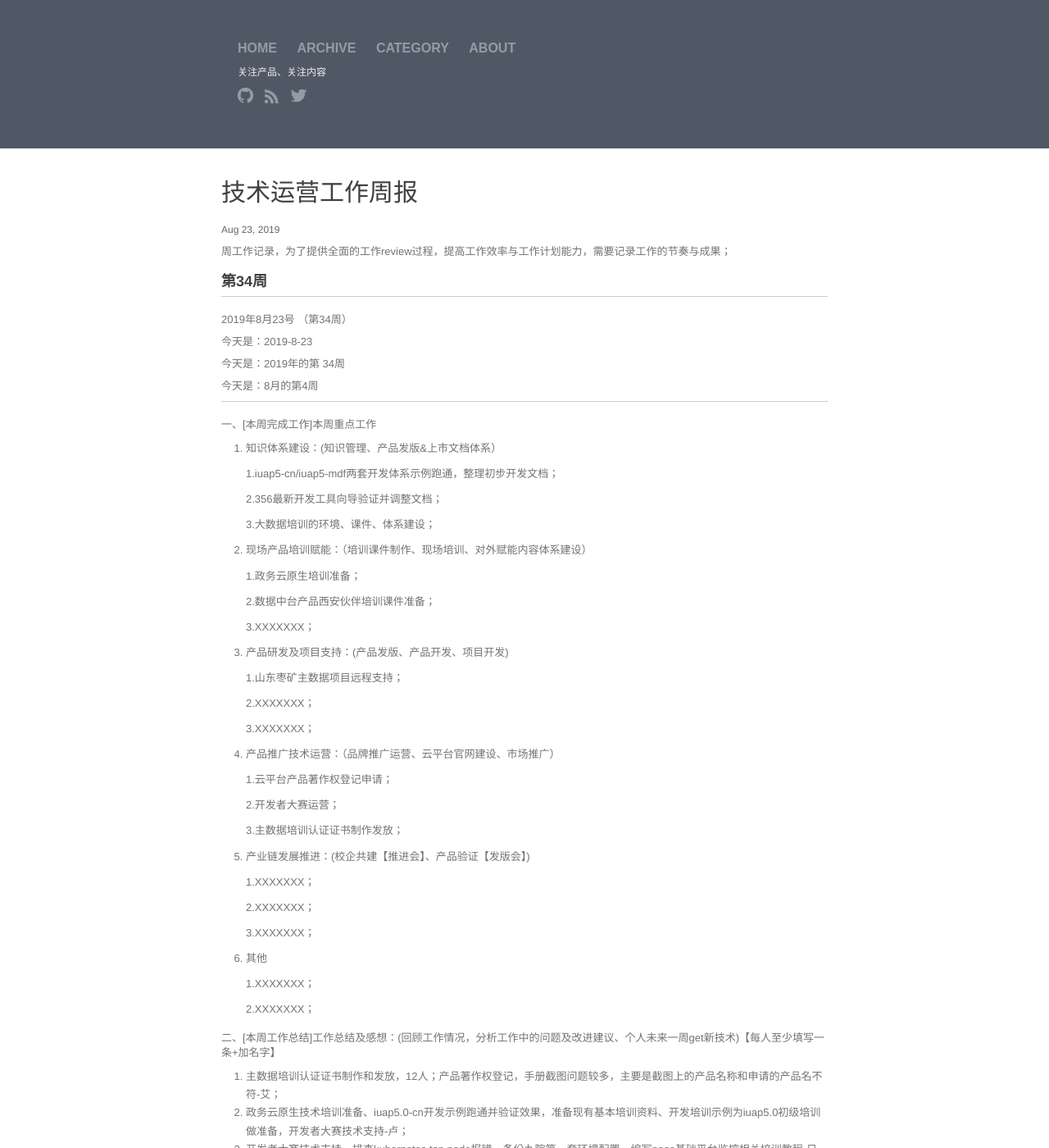
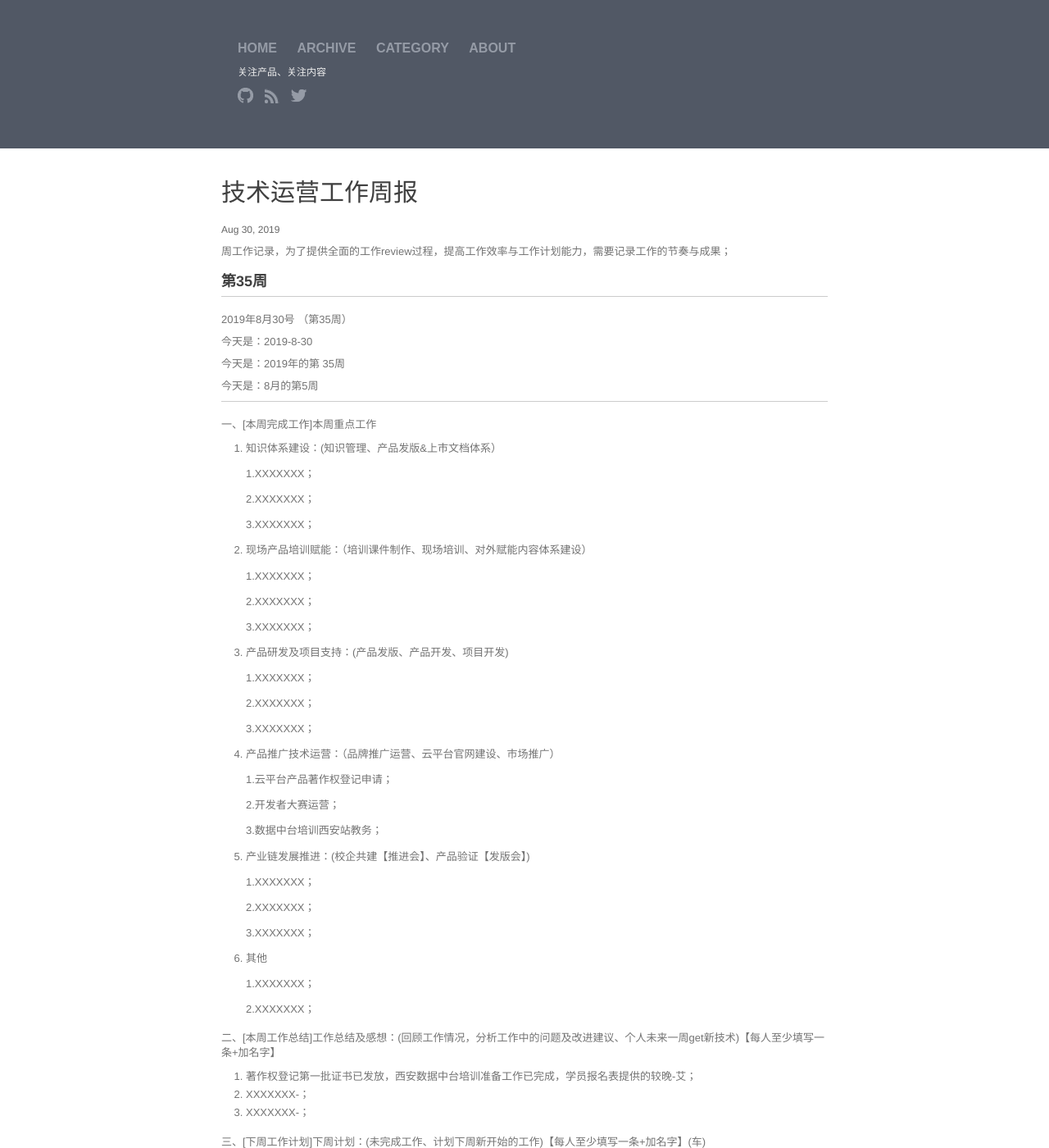
Before and after one commit to walllFlower/blog, a Jekyll site: the page built from _posts/2018-07-17-day_report_cxz.md, in a window 1280 px wide and 1400 px high. Shown: the whole window at 82% size. Built offline with Jekyll 4.4.1, drawn with Linux system fonts in a browser that asks for light colours; comment, search, counter and statistics services are not loaded; some of the changed text lies outside the part shown.

Commit message:
Update 2018-07-17-day_report_cxz.md

```diff
--- a/_posts/2018-07-17-day_report_cxz.md
+++ b/_posts/2018-07-17-day_report_cxz.md
@@ -1,11 +1,89 @@
 ---
 layout: post
 title:  "技术运营工作周报"
-date:   2019-8-23 14:57:32
+date:   2019-8-30 14:57:32
 categories: 技术运营工作周报
 ---
 
 周工作记录，为了提供全面的工作review过程，提高工作效率与工作计划能力，需要记录工作的节奏与成果；
+
+###  第35周
+
+***
+
+2019年8月30号 （第35周）
+
+今天是：2019-8-30
+
+今天是：2019年的第 35周
+
+今天是：8月的第5周
+
+***
+
+
+一、[本周完成工作]本周重点工作
+
+1. 知识体系建设：(知识管理、产品发版&上市文档体系）
+
+    1.XXXXXXX；
+
+    2.XXXXXXX；
+
+    3.XXXXXXX；
+
+2. 现场产品培训赋能：（培训课件制作、现场培训、对外赋能内容体系建设）
+
+    1.XXXXXXX；
+
+    2.XXXXXXX；
+
+    3.XXXXXXX；
+
+3. 产品研发及项目支持：(产品发版、产品开发、项目开发)
+
+    1.XXXXXXX；
+
+    2.XXXXXXX；
+
+    3.XXXXXXX；
+
+4. 产品推广技术运营：（品牌推广运营、云平台官网建设、市场推广）
+
+    1.云平台产品著作权登记申请；
+
+    2.开发者大赛运营；
+
+    3.数据中台培训西安站教务；
+
+
+5. 产业链发展推进：(校企共建【推进会】、产品验证【发版会】)
+
+    1.XXXXXXX；
+
+    2.XXXXXXX；
+
+    3.XXXXXXX；
+
+6. 其他
+
+    1.XXXXXXX；
+
+    2.XXXXXXX；
+
+二、[本周工作总结]工作总结及感想：(回顾工作情况，分析工作中的问题及改进建议、个人未来一周get新技术)【每人至少填写一条+加名字】
+
+1. 著作权登记第一批证书已发放，西安数据中台培训准备工作已完成，学员报名表提供的较晚-艾；
+2. XXXXXXX-；
+3. XXXXXXX-；
+
+三、[下周工作计划]下周计划：(未完成工作、计划下周新开始的工作)【每人至少填写一条+加名字】(车)
+
+1. 云平台产品著作权登记申请、开发者大赛运营-艾；
+2. XXXXXXX-；
+3. XXXXXXX-；
+
+
 
 ###  第34周
 
```
